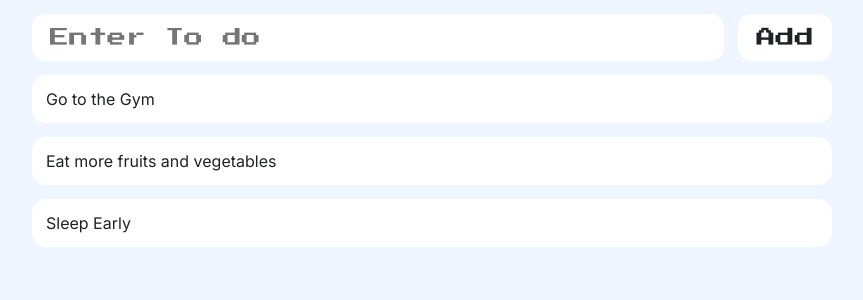
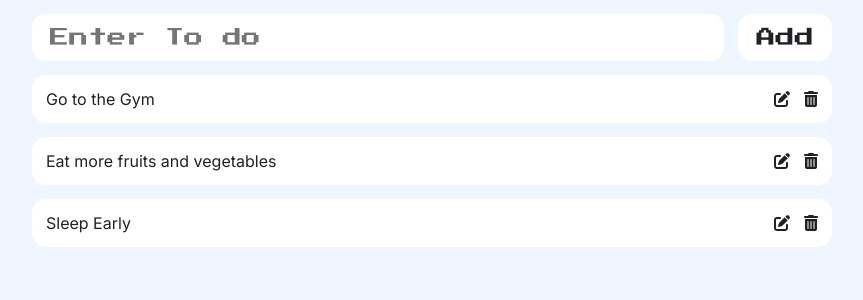
Before and after one commit to omarshakir8/ToDoList, a React (Vite) app in the folder reactjs-ToDoList/: page / in a window 1280 px wide. Shown: the top 300 px of the page, without its empty margins (208-1071 px from the left). Built offline with nearby package versions, Linux system fonts and the light colour scheme.

Commit message:
Props using ToDoCard.jsx

```diff
--- a/reactjs-ToDoList/src/components/TodoCard.jsx
+++ b/reactjs-ToDoList/src/components/TodoCard.jsx
@@ -1,7 +1,18 @@
 import React from 'react'
 
-export default function TodoCard() {
+export default function TodoCard(props) {
+    const{children} = props
   return (
-    <div>TodoCard</div>
+    <li className='todoItem' >
+        {children}
+        <div className= 'actionsContainer'>
+
+        <i className="fa-solid fa-pen-to-square"></i>
+        <i className="fa-solid fa-trash-can"></i>
+
+        </div>
+        </li>
+
+
   )
 }
--- a/reactjs-ToDoList/src/components/TodoList.jsx
+++ b/reactjs-ToDoList/src/components/TodoList.jsx
@@ -1,4 +1,5 @@
 import React from 'react'
+import TodoCard from './TodoCard'
 
 export default function TodoList() {
     let todos = [
@@ -13,7 +14,11 @@
     <ul className='main'>
         {todos.map((todo, todoIndex) => {
             return (
-                <li className='todoItem' key={todo}>{todo}</li>
+                <TodoCard key={todoIndex}>
+                    <p>{todo}</p>
+
+
+                </TodoCard>
             )
         })}
     </ul>
```
